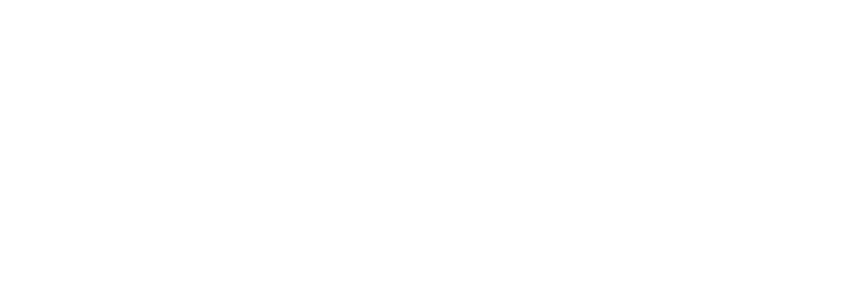
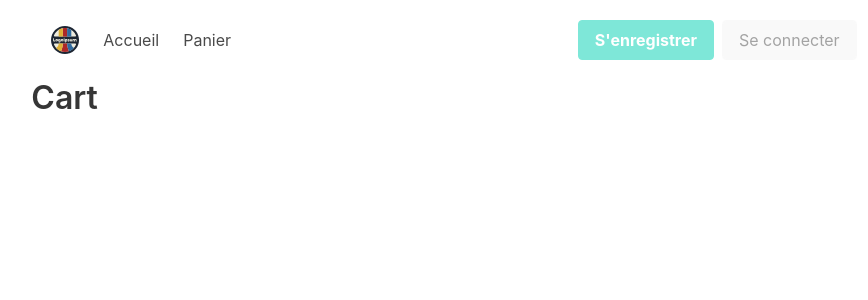
Before and after one commit to monsuAymeric/EcommerceCDA, a React (Vite) app in the folder app/: page /cart in a window 1280 px wide. Before the commit this address had no page. Shown: the top 300 px of the page, without its empty margins (186-1054 px from the left). Built offline with nearby package versions, Linux system fonts and the light colour scheme.

Commit message:
feat: Added add product button

```diff
--- a/app/src/App.jsx
+++ b/app/src/App.jsx
@@ -1,12 +1,14 @@
 import "./App.css";
 import { BrowserRouter, Route, Routes } from "react-router-dom";
 import GetHomeController from "./controller/home/GetHomeController";
+import GetCartController from "./controller/cart/GetCartController";
 
 function App() {
     return (
         <BrowserRouter>
             <Routes>
                 <Route path='/' element={<GetHomeController />} />
+                <Route path='/cart' element={<GetCartController />} />
             </Routes>
         </BrowserRouter>
     );
--- /dev/null
+++ b/app/src/controller/cart/GetCartController.jsx
@@ -0,0 +1,5 @@
+import CartView from "../../views/pages/CartView";
+
+export default function GetCartController() {
+    return <CartView />;
+}
--- a/app/src/controller/home/GetHomeController.jsx
+++ b/app/src/controller/home/GetHomeController.jsx
@@ -4,6 +4,10 @@
 
 export default function GetHomeController() {
     const [references, setReferences] = useState([]);
+
+    const addToCart = (id) => {
+        ReferenceService.addToCart(id);
+    };
 
     const fetchReferences = async () => {
         console.log(await ReferenceService.fetchReferences());
@@ -17,5 +21,5 @@
         fetchReferences();
     }, []);
 
-    return <HomeView references={references} />;
+    return <HomeView references={references} callback={addToCart}/>;
 }
--- /dev/null
+++ b/app/src/views/pages/CartView.jsx
@@ -0,0 +1,14 @@
+import Header from "../components/Header";
+
+export default function cartView() {
+    return (
+        <>
+            <Header />
+            <div className='columns'>
+                <div className='column is-8 is-offset-2'>
+                    <h1 className='title'>Cart</h1>
+                </div>
+            </div>
+        </>
+    );
+}
--- a/app/src/views/pages/HomeView.jsx
+++ b/app/src/views/pages/HomeView.jsx
@@ -1,14 +1,12 @@
 import Header from "../components/Header";
 import ProductImage from "../../utils/ProductImages";
-import { useEffect, useState } from "react";
+import { useState } from "react";
 
-export default function HomeView({ references }) {
-    const [src, setSrc] = useState(ProductImage)
-    useEffect(() => {
-         console.log("ProductImage", ProductImage);
-        // setSrc(() => { ProductImage })
-    })
-    const getRandomNumber = (max) => { return Math.floor(Math.random() * max); };
+export default function HomeView({ references, callback }) {
+    const [src, setSrc] = useState(ProductImage);
+    const getRandomNumber = (max) => {
+        return Math.floor(Math.random() * max);
+    };
     return (
         <div>
             <Header />
@@ -18,27 +16,37 @@
                         {references
                             ? references.map((ref, i) => (
                                   <div className='column is-4' key={i}>
-                                    <div className="card">
-                                        <div className="card-image">
-                                            <figure className="image is-4by3">
-                                                <img src={src[getRandomNumber(5)]} alt="Placeholder image" />
+                                      <div className='card'>
+                                          <div className='card-image'>
+                                              <figure className='image is-4by3'>
+                                                  <img src={src[getRandomNumber(5)]} alt='Product' />
                                               </figure>
                                           </div>
-                                        <div className="card-content">
-                                            <div className="media">
-                                                <div className="media-content">
-                                                    <p className="title is-6">{ref.name}</p>
-                                                    <p className="subtitle is-6">{ref.price}€</p>
+                                          <div className='card-content'>
+                                              <div className='media'>
+                                                  <div className='media-content'>
+                                                      <p className='title is-6'>{ref.name}</p>
+                                                      <p className='subtitle is-6'>{ref.price}€</p>
                                                   </div>
                                               </div>
-
-                                            <div className="content">
+                                              <div className='level'>
+                                                  <div className='level-left'>
+                                                      <div className='content'>
                                                           <p>
                                                               {ref.description} <br />
                                                               color: {ref.color} <br />
                                                               quantity: {ref.products.length} <br />
                                                           </p>
                                                           <br />
+                                                      </div>
+                                                  </div>
+                                                  <div className='level-right'>
+                                                      <button className='button is-info' onClick={() => callback(ref.id)}>
+                                                          <span className='icon'>
+                                                              <img src='/assets/icons/plus.svg' alt='logo' />
+                                                          </span>
+                                                      </button>
+                                                  </div>
                                               </div>
                                           </div>
                                       </div>
```
Also changed, not shown: app/public/assets/icons/plus.svg (added). Lines whose indentation alone changed are shown as unchanged.
